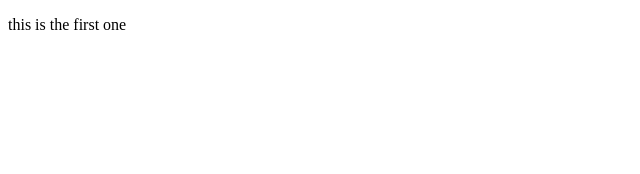
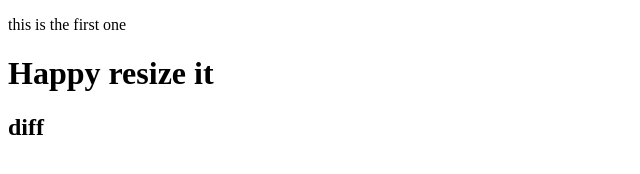
Before and after one commit to naeemxo/demo-site, a plain HTML site: page index.html in a window 1280 px wide. Shown: the whole page, without its empty margins (0-640 px from the left). Drawn offline with Linux system fonts and the light colour scheme.

Commit message:
learned github

```diff
--- a/index.html
+++ b/index.html
@@ -5,6 +5,8 @@
     <meta name="viewport" content="width=device-width, initial-scale=1.0">
     <title>Document</title>
     <p>this is the first one</p>
+    <h1> Happy resize it </h1>
+    <h2>diff</h2>
 </head>
 <body>
 
```
